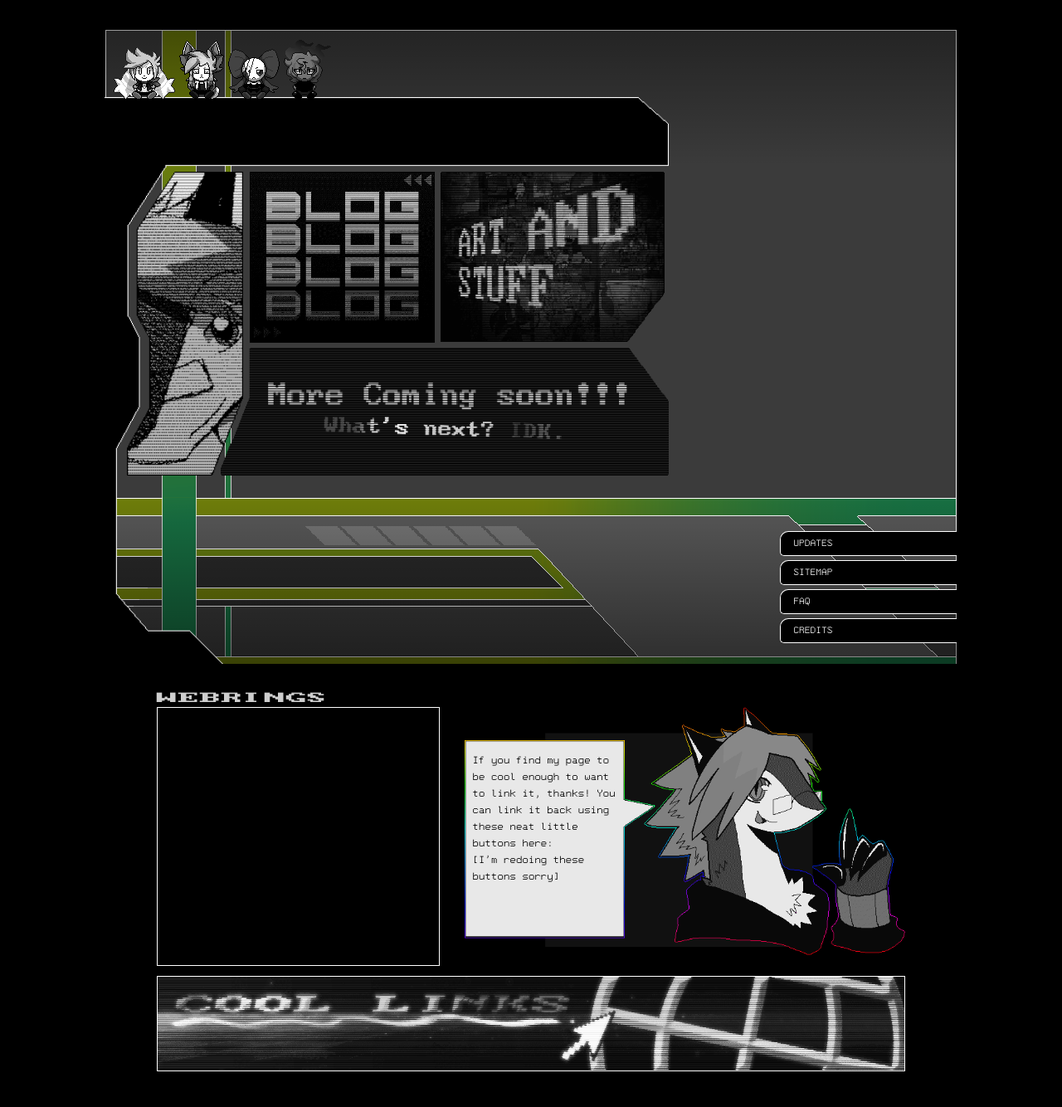
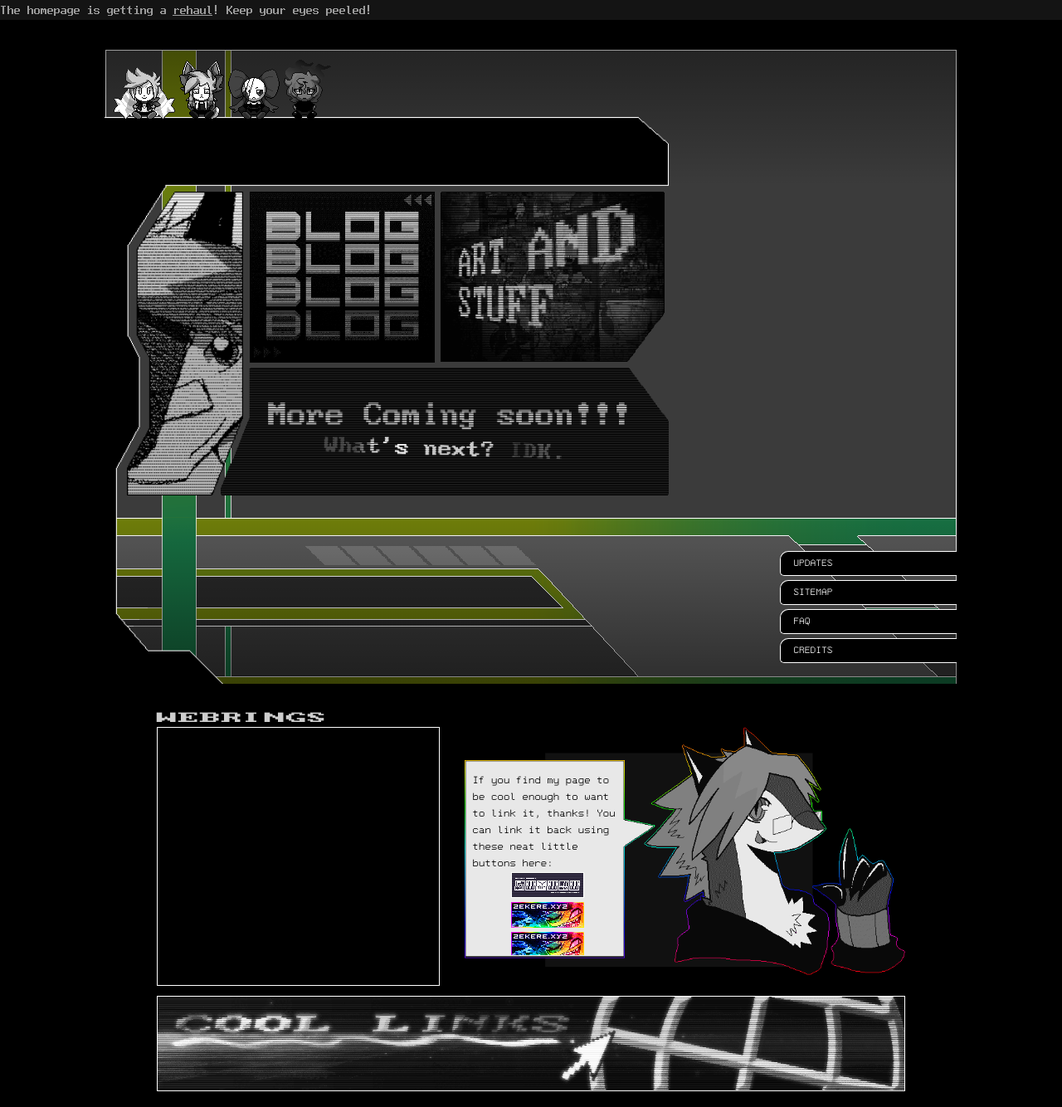
Before and after one commit to zekerex/zekere.xyz, a plain HTML site: page home/index.html in a window 1280 px wide. Shown: the whole page at 83% size. Drawn offline with Linux system fonts and the light colour scheme.

Commit message:
small updates.

```diff
--- a/home/index.html
+++ b/home/index.html
@@ -50,6 +50,10 @@
         <div class="popup-content">
             <iframe src="credits.html"></iframe>
         </div>
+    </div>
+
+    <div style="background: #141414; color: #9b9b9b">
+    <p>The homepage is getting a <u>rehaul</u>! Keep your eyes peeled!</p>
     </div>
 
     <div id="wrapper">
@@ -139,7 +143,11 @@
                                 <!--description-->
 
                                 <!--button + code preview-->
-                                <p>[I'm redoing these buttons sorry]</p>
+                                <div style="display: flex; flex-direction: column; gap: 5px; justify-content: center; align-items: center;">
+                                <img src="/assets/zekerebutton.gif" alt="">
+                                <img src="/assets/zekerebutton2.gif" alt="">
+                                <img src="/assets/zekerebutton2_STATIC.png" alt="">
+                                </div>
                                 <!--button + code preview-->
 
                             </div>
```
Also changed, not shown: assets/zekerebutton.gif (added), assets/zekerebutton2.gif (added), assets/zekerebutton2_STATIC.png (added).
